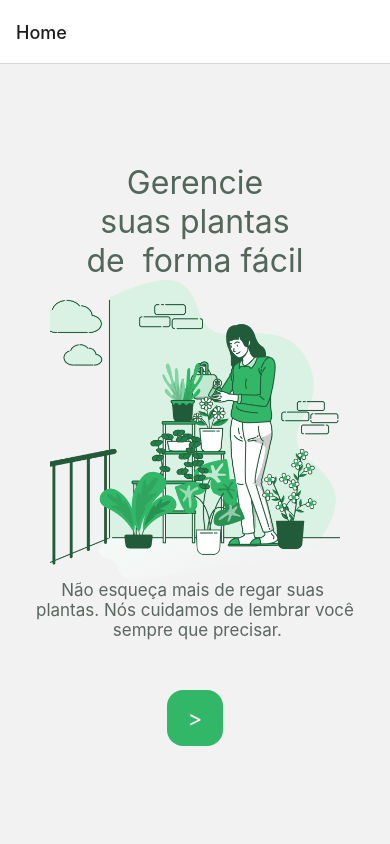
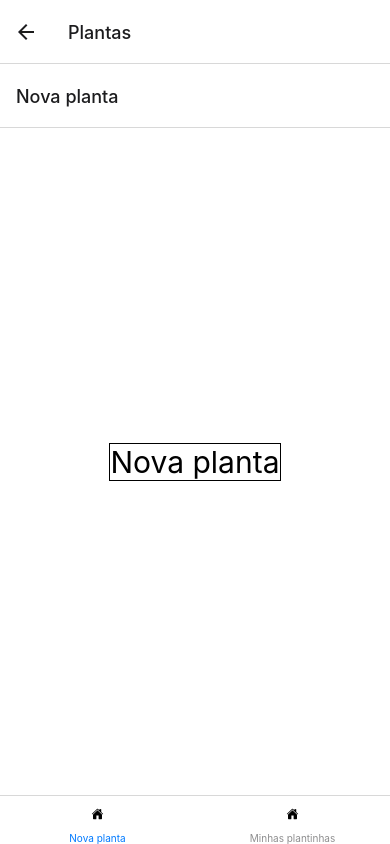
Before and after one commit to davidamorim13/app-plantas, a React Native app: screen /TabBottom in a window 390 px wide. Built offline with nearby package versions, Linux system fonts and the light colour scheme.

Commit message:
criandorotas

```diff
--- a/App.tsx
+++ b/App.tsx
@@ -1,16 +1,16 @@
 import { NavigationContainer, } from '@react-navigation/native';
 import { createNativeStackNavigator } from '@react-navigation/native-stack';
 import Home from './src/screens/Home';
-import Plants from './src/screens/Plants';
+import TabBottom from './src/screens/TabBottom';
 
 const   Stack = createNativeStackNavigator();
 
 export default function App() {
   return (
     <NavigationContainer>
-      <Stack.Navigator>
+      <Stack.Navigator screenOptions={{headerShown:true}}>
         <Stack.Screen name="Home" component={Home} />
-        <Stack.Screen name="Plants" component={Plants} />
+        <Stack.Screen name="TabBottom" component={TabBottom} options={{title:"Plantas"}}/>
       </Stack.Navigator>
     </NavigationContainer>
   );
--- a/package.json
+++ b/package.json
@@ -9,6 +9,7 @@
     "web": "expo start --web"
   },
   "dependencies": {
+    "@react-navigation/bottom-tabs": "^6.5.12",
     "@react-navigation/native": "^6.1.9",
     "@react-navigation/native-stack": "^6.9.17",
     "expo": "~50.0.4",
@@ -16,11 +17,13 @@
     "react": "18.2.0",
     "react-native": "0.73.2",
     "react-native-safe-area-context": "4.8.2",
-    "react-native-screens": "~3.29.0"
+    "react-native-screens": "~3.29.0",
+    "react-native-vector-icons": "^10.0.3"
   },
   "devDependencies": {
     "@babel/core": "^7.20.0",
     "@types/react": "~18.2.45",
+    "@types/react-native-vector-icons": "^6.4.18",
     "typescript": "^5.1.3"
   },
   "private": true
--- a/src/screens/Home/index.tsx
+++ b/src/screens/Home/index.tsx
@@ -12,7 +12,7 @@ export default function Home() {
       <Text style={styles.title}> Gerencie {"\n"} suas plantas {"\n"} de  forma fácil </Text>
       <Image style={styles.image} source={images.home} resizeMethod='resize' resizeMode='cover' />
       <Text style={styles.subtitle}>Não esqueça mais de regar suas {"\n"} plantas. Nós cuidamos de lembrar você {"\n"} sempre que precisar.</Text>
-      <TouchableOpacity style={styles.button} onPress={() => navigation.navigate("Plants")}>
+      <TouchableOpacity style={styles.button} onPress={() => navigation.navigate("TabBottom")}>
         <Text style={styles.subtitlebutton}> {"\>"} </Text>
       </TouchableOpacity>
     </View>
--- /dev/null
+++ b/src/screens/NewPlant/index.tsx
@@ -0,0 +1,26 @@
+import { StyleSheet, Text, View } from "react-native"
+
+
+export default function NewPlant () {
+
+    return (
+        <View style={styles.conteiner}>
+             <Text style={styles.title}>Nova planta</Text>
+        </View>
+    )
+
+}
+
+const styles = StyleSheet.create({
+    conteiner: {
+        flex: 1,
+        justifyContent:"center",
+        alignItems: "center",
+        backgroundColor: "#FFFFFF",
+    },
+    title: {
+        fontSize: 30,
+        borderWidth: 1,
+    },
+
+})
--- a/src/screens/Plants/index.tsx
+++ b/src/screens/Plants/index.tsx
@@ -59,6 +59,7 @@ export default function Plants() {
     container: {
         flex: 1,
         padding: 14,
+        backgroundColor: "#FFFFFF",
     },
     boxtitle: {
       marginVertical: 12,
--- /dev/null
+++ b/src/screens/TabBottom/index.tsx
@@ -0,0 +1,22 @@
+import { createBottomTabNavigator } from "@react-navigation/bottom-tabs";
+import Plants from "../Plants";
+import NewPlant from "../NewPlant";
+import Ionicons from 'react-native-vector-icons/Ionicons'
+
+
+const Tab = createBottomTabNavigator();
+
+export default function TabBottom () {
+
+    return (
+        <Tab.Navigator screenOptions={({ route }: any) => ({
+            tabBarIcon: ({focused, color, sizer}: any) => {
+              return <Ionicons name="home"/>
+            },
+          })}>
+            <Tab.Screen name="Nova planta" component={NewPlant}/>
+            <Tab.Screen name="Minhas plantinhas" component={Plants}/>
+        </Tab.Navigator>
+
+    )
+}
```
Also changed, not shown: 1 other file (tests, documents, lock files or other folders).
